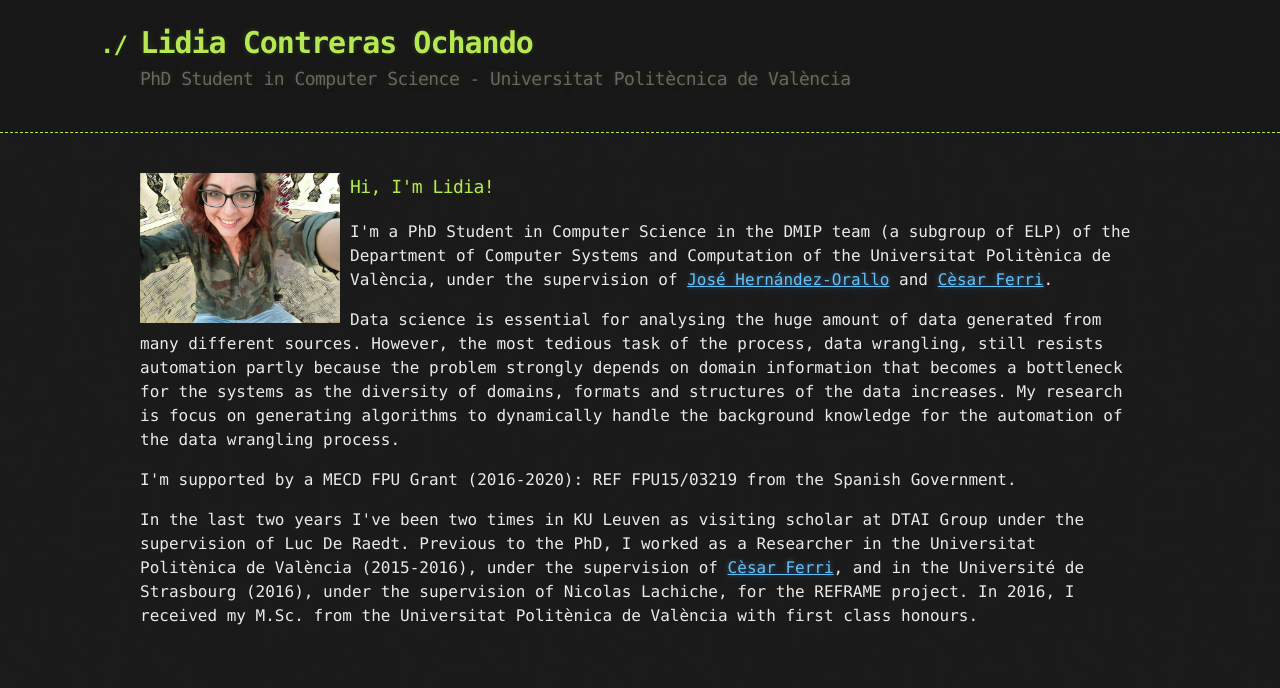
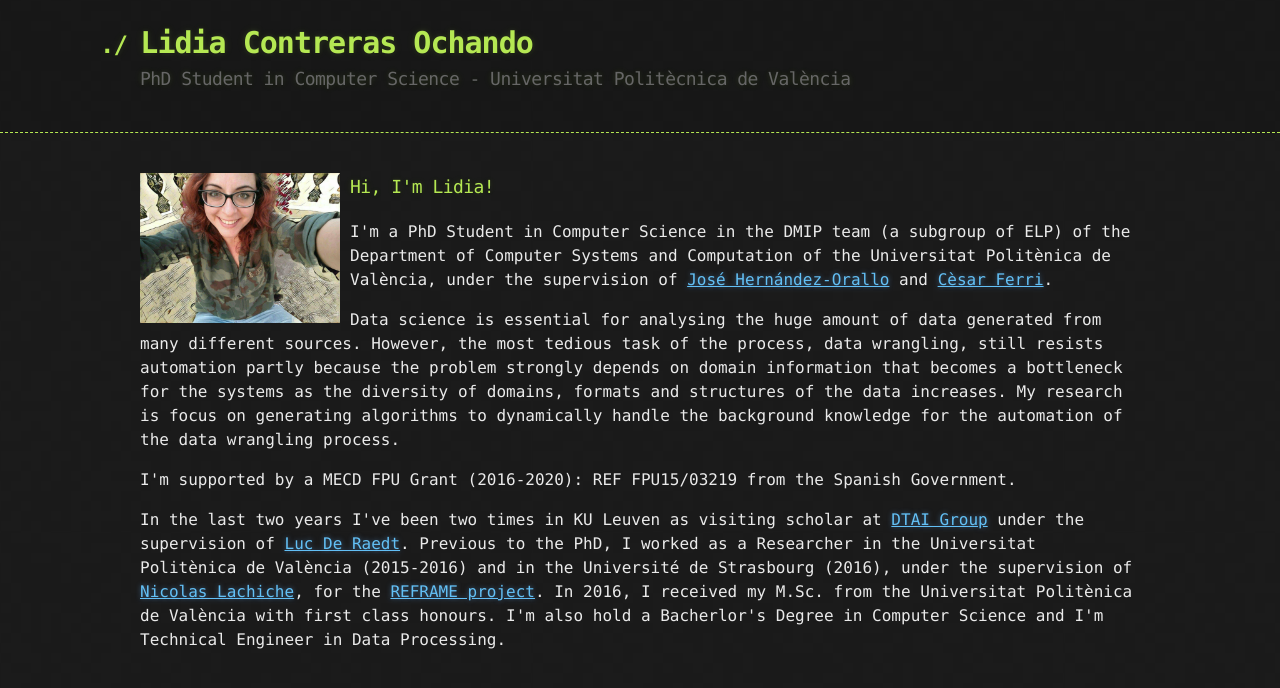
Before and after one commit to liconoc/liconoc.github.io, a Jekyll site: the page built from index.md, in a window 1280 px wide. Shown: the top 688 px of the page. Built offline with Jekyll 4.4.1, drawn with Linux system fonts in a browser that asks for light colours.

Commit message:
Update liconoc.html

```diff
--- a/_layouts/liconoc.html
+++ b/_layouts/liconoc.html
@@ -37,9 +37,7 @@
 
 				<p>I'm supported by a MECD FPU Grant (2016-2020): REF FPU15/03219 from the Spanish Government.</p>
 
-				<p>In the last two years I've been two times in KU Leuven as visiting scholar at DTAI Group under the supervision of Luc De Raedt. Previous to the PhD, I worked as a Researcher in the Universitat Politènica de València (2015-2016), under the supervision of <a href="http://personales.upv.es/ceferra/" target="_blank">Cèsar Ferri</a>, and in the Université de Strasbourg (2016), under the supervision of Nicolas Lachiche, for the REFRAME project. In 2016, I received my M.Sc. from the Universitat Politènica de València with first class honours.  <p>
-
-
+				<p>In the last two years I've been two times in KU Leuven as visiting scholar at <a href="https://dtai.cs.kuleuven.be/" target="_blank">DTAI Group</a> under the supervision of <a href="https://wms.cs.kuleuven.be/people/lucderaedt/" target="_blank">Luc De Raedt</a>. Previous to the PhD, I worked as a Researcher in the Universitat Politènica de València (2015-2016) and in the Université de Strasbourg (2016), under the supervision of <a href="https://sdc.icube.unistra.fr/en/index.php/Nicolas_Lachiche" target="_blank">Nicolas Lachiche</a>, for the <a href="http://reframe-d2k.org/Main_Page" target="_blank">REFRAME project</a>. In 2016, I received my M.Sc. from the Universitat Politènica de València with first class honours.  I'm also hold a Bacherlor's Degree in Computer Science and I'm Technical Engineer in Data Processing. <p>
 			</section>
 
 
```
